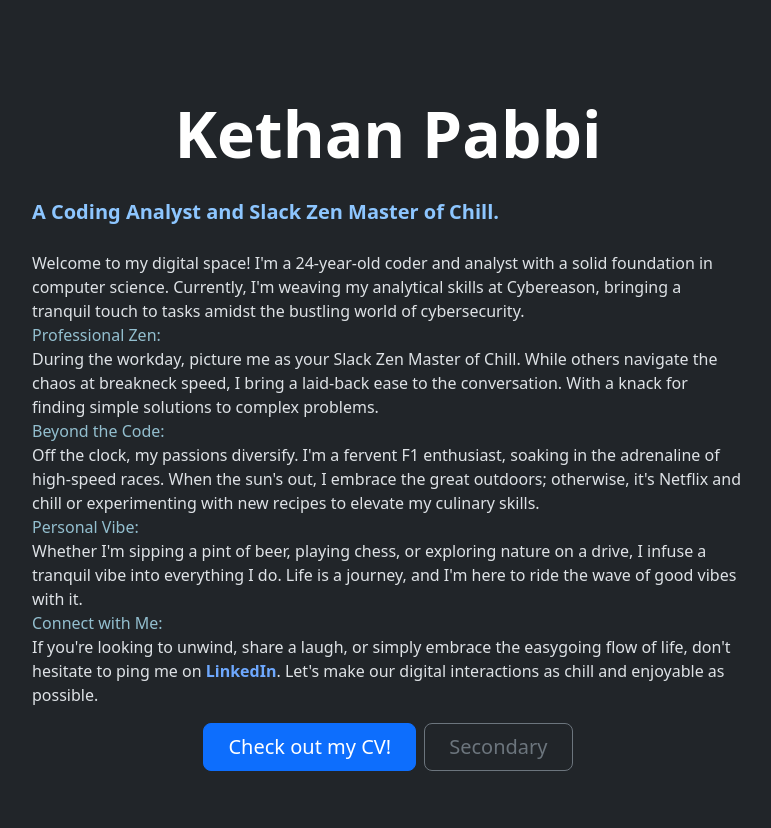
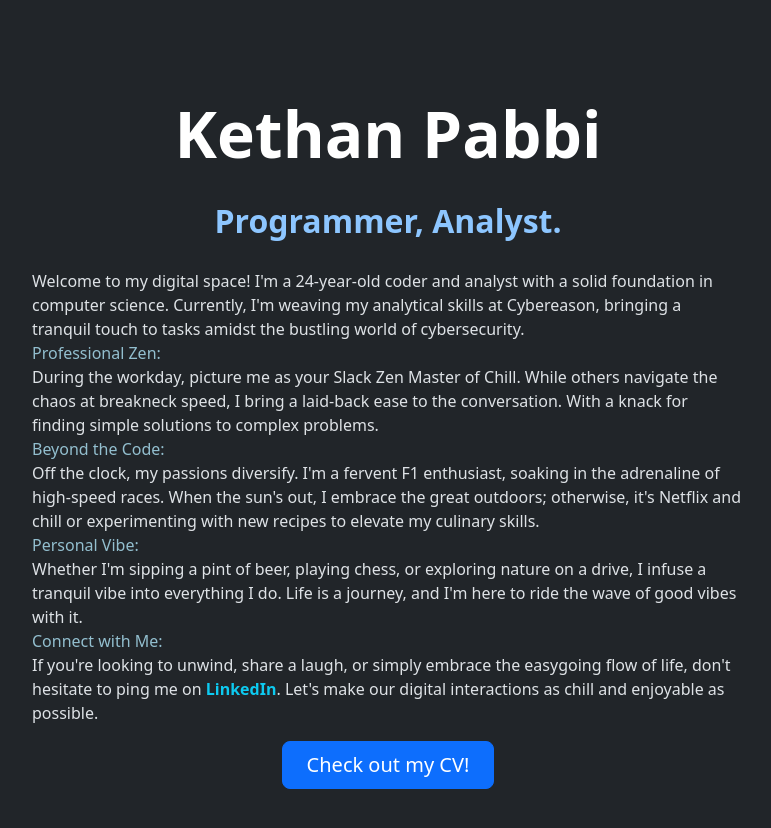
Before and after one commit to cr-KethanPabbi/Online-Resume, a plain HTML site: page index.html in a window 1280 px wide. Shown: the whole page, without its empty margins (252-1023 px from the left). Drawn offline with nearby package versions, Linux system fonts and the light colour scheme.

Commit message:
change heading

```diff
--- a/index.html
+++ b/index.html
@@ -13,7 +13,7 @@
         <div class="px-4 py-5 my-5 text-center">
             <h1 class="display-3 fw-bold text-body-emphasis">Kethan Pabbi</h1>
             <div class="col-lg-8 mx-auto text-start">
-            <p class="lead my-4 blue-2">A Coding Analyst and Slack Zen Master of Chill.
+            <p class="lead my-4 blue-2 center">Programmer, Analyst.
                 <ul>
                     Welcome to my digital space! I'm a 24-year-old coder and analyst with a solid foundation in computer science. Currently, I'm weaving my analytical skills at Cybereason, bringing a tranquil touch to tasks amidst the bustling world of cybersecurity.
                     <li>
@@ -29,14 +29,13 @@
                     Whether I'm sipping a pint of beer, playing chess, or exploring nature on a drive, I infuse a tranquil vibe into everything I do. Life is a journey, and I'm here to ride the wave of good vibes with it.
                     </li>
                         <span class="blue-1">Connect with Me:</span><br>
-                    If you're looking to unwind, share a laugh, or simply embrace the easygoing flow of life, don't hesitate to ping me on <span class="blue-bold"><a href="https://www.linkedin.com/in/kethan-pabbi/">LinkedIn</a></span>. Let's make our digital interactions as chill and enjoyable as possible.
+                    If you're looking to unwind, share a laugh, or simply embrace the easygoing flow of life, don't hesitate to ping me on <span class="blue-bold"><a href="https://www.linkedin.com/in/kethan-pabbi/" class="link-info link-offset-2 link-underline-opacity-25 link-underline-opacity-100-hover">LinkedIn</a></span>. Let's make our digital interactions as chill and enjoyable as possible.
                 </ul>
             </p>
             <div class="d-grid gap-2 d-sm-flex justify-content-sm-center">
                 <a href="./resume.html">
                     <button type="button" class="btn btn-primary btn-lg px-4 gap-3">Check out my CV!</button>
                 </a>
-                <button type="button" class="btn btn-outline-secondary btn-lg px-4">Secondary</button>
             </div>
             </div>
         </div>
--- a/style.css
+++ b/style.css
@@ -29,3 +29,9 @@ div > ul{
         width: fit-content;
     }
 }
+
+.center{
+    display:flex;
+    justify-content: center;
+    font-size: xx-large;
+}
```
